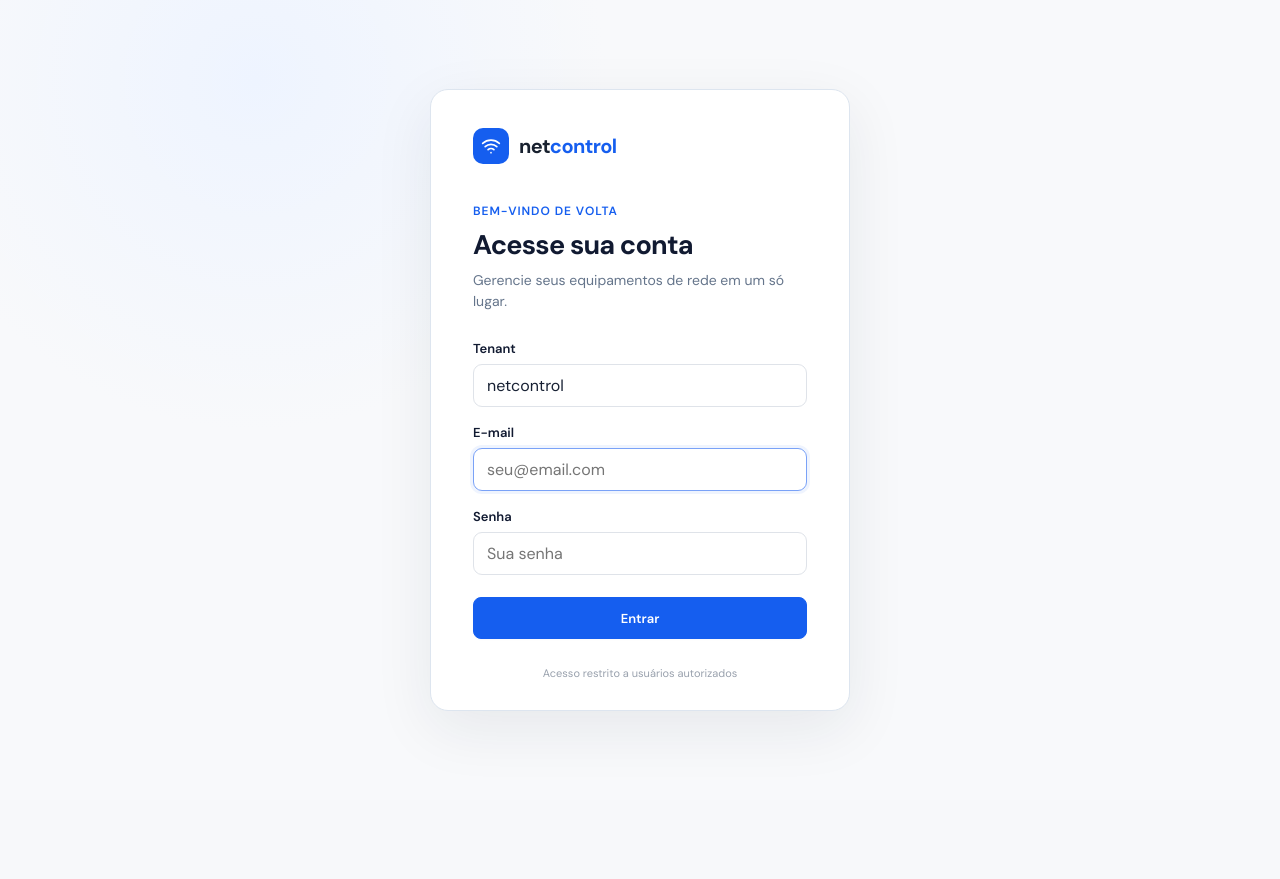
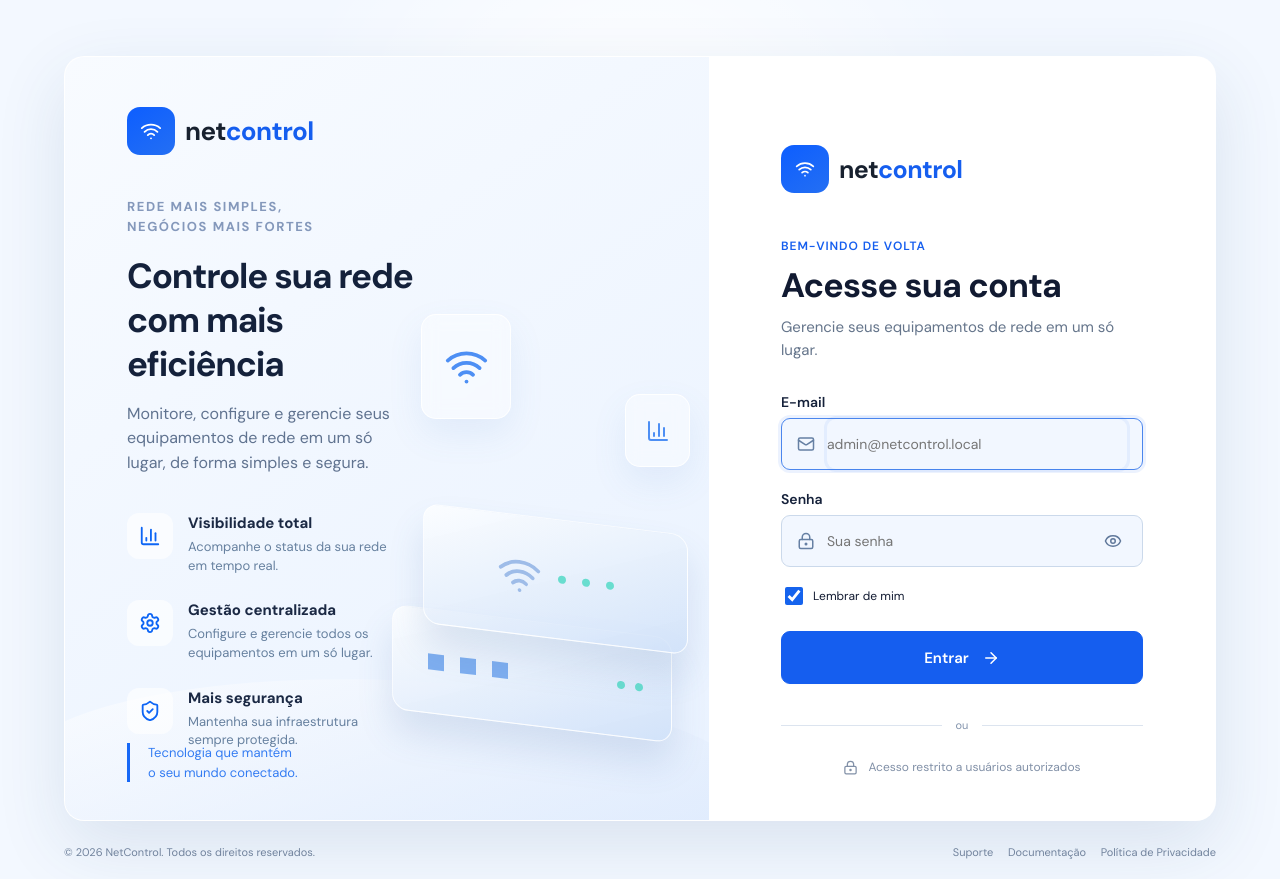
Before and after one commit to 9sfora/net-control, a React (Vite) app in the folder frontend/: page / in a window 1280 px wide. Before the commit the page ends 800 px from the top, so only its background shows below. Built offline with nearby package versions, Linux system fonts and the light colour scheme.

Commit message:
Tela do login

```diff
--- a/frontend/src/App.tsx
+++ b/frontend/src/App.tsx
@@ -1,8 +1,10 @@
 import { FormEvent, ReactNode, useCallback, useEffect, useState } from "react";
 import {
   Activity,
+  ArrowRight,
   ArrowLeft,
   Bell,
+  BarChart3,
   Boxes,
   ChevronRight,
   CircleArrowUp,
@@ -10,8 +12,12 @@ import {
   Command,
   Cpu,
   Download,
+  Eye,
+  EyeOff,
   Filter,
   LogOut,
+  LockKeyhole,
+  Mail,
   Menu,
   PackageOpen,
   Plus,
@@ -19,6 +25,8 @@ import {
   RotateCcw,
   Router,
   Search,
+  Settings,
+  ShieldCheck,
   Star,
   ShieldBan,
   Trash2,
@@ -246,9 +254,11 @@ function App() {
 }
 
 function Login({ onLogin }: { onLogin: (user: Principal) => void }) {
-  const [tenant, setTenant] = useState("netcontrol"),
-    [email, setEmail] = useState(""),
-    [password, setPassword] = useState("");
+  const tenant = import.meta.env.VITE_TENANT_SLUG || "netcontrol";
+  const [email, setEmail] = useState(""),
+    [password, setPassword] = useState(""),
+    [showPassword, setShowPassword] = useState(false),
+    [remember, setRemember] = useState(true);
   const [error, setError] = useState(""),
     [loading, setLoading] = useState(false);
   async function submit(event: FormEvent) {
@@ -271,64 +281,37 @@ function Login({ onLogin }: { onLogin: (user: Principal) => void }) {
   }
   return (
     <main className="login-page">
-      <section className="login-card">
-        <div className="login-brand">
-          <span className="brand-mark">
-            <Wifi size={20} />
-          </span>
-          <span>
-            net<span>control</span>
-          </span>
-        </div>
-        <div className="login-copy">
-          <p className="eyebrow">Bem-vindo de volta</p>
-          <h1>Acesse sua conta</h1>
-          <p>Gerencie seus equipamentos de rede em um só lugar.</p>
-        </div>
-        <form onSubmit={submit}>
-          <Field label="Tenant">
-            <input
-              value={tenant}
-              onChange={(e) => setTenant(e.target.value)}
-              placeholder="netcontrol"
-              autoComplete="organization"
-              required
-            />
-          </Field>
-          <Field label="E-mail">
-            <input
-              value={email}
-              onChange={(e) => setEmail(e.target.value)}
-              type="email"
-              placeholder="seu@email.com"
-              autoComplete="email"
-              required
-              autoFocus
-            />
-          </Field>
-          <Field label="Senha">
-            <input
-              value={password}
-              onChange={(e) => setPassword(e.target.value)}
-              type="password"
-              placeholder="Sua senha"
-              autoComplete="current-password"
-              required
-            />
-          </Field>
-          {error && <div className="form-error">{error}</div>}
-          <button className="button primary login-button" disabled={loading}>
-            {loading ? (
-              <>
-                <RefreshCw className="spin" size={16} /> Entrando...
-              </>
-            ) : (
-              "Entrar"
-            )}
-          </button>
-        </form>
-        <p className="login-foot">Acesso restrito a usuários autorizados</p>
+      <section className="login-shell">
+        <aside className="login-showcase">
+          <div className="login-brand showcase-brand"><span className="brand-mark"><Wifi size={22} /></span><span>net<span>control</span></span></div>
+          <div className="showcase-copy">
+            <p className="showcase-eyebrow">Rede mais simples,<br />negócios mais fortes</p>
+            <h1>Controle sua rede<br />com mais eficiência</h1>
+            <p>Monitore, configure e gerencie seus equipamentos de rede em um só lugar, de forma simples e segura.</p>
+          </div>
+          <div className="showcase-features">
+            <div><span><BarChart3 /></span><p><strong>Visibilidade total</strong>Acompanhe o status da sua rede em tempo real.</p></div>
+            <div><span><Settings /></span><p><strong>Gestão centralizada</strong>Configure e gerencie todos os equipamentos em um só lugar.</p></div>
+            <div><span><ShieldCheck /></span><p><strong>Mais segurança</strong>Mantenha sua infraestrutura sempre protegida.</p></div>
+          </div>
+          <div className="network-illustration"><div className="signal-card"><Wifi /></div><div className="bars-card"><BarChart3 /></div><div className="router-box"><Wifi /><i /><i /><i /></div><div className="router-box lower"><span /><span /><span /><i /><i /></div></div>
+          <p className="showcase-tagline">Tecnologia que mantém<br />o seu mundo conectado.</p>
+        </aside>
+        <section className="login-card">
+          <div className="login-brand"><span className="brand-mark"><Wifi size={20} /></span><span>net<span>control</span></span></div>
+          <div className="login-copy"><p className="eyebrow">Bem-vindo de volta</p><h1>Acesse sua conta</h1><p>Gerencie seus equipamentos de rede em um só lugar.</p></div>
+          <form onSubmit={submit}>
+            <Field label="E-mail"><div className="login-input"><Mail size={18} /><input value={email} onChange={(e) => setEmail(e.target.value)} type="email" placeholder="admin@netcontrol.local" autoComplete="email" required autoFocus /></div></Field>
+            <Field label="Senha"><div className="login-input"><LockKeyhole size={18} /><input value={password} onChange={(e) => setPassword(e.target.value)} type={showPassword ? "text" : "password"} placeholder="Sua senha" autoComplete="current-password" required /><button type="button" onClick={() => setShowPassword(value => !value)} aria-label={showPassword ? "Ocultar senha" : "Mostrar senha"}>{showPassword ? <EyeOff size={18} /> : <Eye size={18} />}</button></div></Field>
+            <div className="login-options"><label><input type="checkbox" checked={remember} onChange={event => setRemember(event.target.checked)} /> <span>Lembrar de mim</span></label></div>
+            {error && <div className="form-error">{error}</div>}
+            <button className="button primary login-button" disabled={loading}>{loading ? <><RefreshCw className="spin" size={16} /> Entrando...</> : <>Entrar <ArrowRight size={18} /></>}</button>
+          </form>
+          <div className="login-divider"><span>ou</span></div>
+          <p className="login-foot"><LockKeyhole size={15} /> Acesso restrito a usuários autorizados</p>
+        </section>
       </section>
+      <footer className="login-page-footer"><span>© {new Date().getFullYear()} NetControl. Todos os direitos reservados.</span><span>Suporte &nbsp;&nbsp;&nbsp; Documentação &nbsp;&nbsp;&nbsp; Política de Privacidade</span></footer>
     </main>
   );
 }
--- a/frontend/src/styles.css
+++ b/frontend/src/styles.css
@@ -142,3 +142,64 @@ body { background:radial-gradient(circle at 78% 0, #f3f8ff 0, transparent 34%),
   .wifi-band-card .info-item:nth-child(odd) { border-right:0; }
   .wifi-band-card .info-item:nth-last-child(2) { border-bottom:1px solid #e7edf4; }
 }
+
+/* Login */
+.login-page { min-height:100vh; padding:7vh 5vw 58px; display:flex; align-items:center; justify-content:center; position:relative; background:radial-gradient(circle at 50% 20%, #fff 0, transparent 38%), #f3f8ff; }
+.login-shell { width:min(1300px,100%); min-height:710px; display:grid; grid-template-columns:1.12fr .88fr; overflow:hidden; border:1px solid rgba(255,255,255,.9); border-radius:20px; background:#fff; box-shadow:0 24px 70px rgba(31,72,127,.12); }
+.login-showcase { position:relative; overflow:hidden; padding:50px 62px; color:#14213b; background:linear-gradient(145deg,#f8fbff,#e9f2ff); }
+.login-showcase::after { content:""; position:absolute; left:-8%; right:-8%; bottom:-70px; height:210px; border-radius:50% 50% 0 0; background:linear-gradient(160deg,rgba(255,255,255,.7),rgba(212,228,252,.68)); transform:rotate(2deg); }
+.showcase-brand { position:relative; z-index:2; font-size:26px; }
+.showcase-brand .brand-mark, .login-card .brand-mark { width:48px; height:48px; border-radius:13px; background:linear-gradient(145deg,#0d5eff,#246ff3); }
+.showcase-copy { position:relative; z-index:2; width:55%; margin-top:42px; }
+.showcase-eyebrow { margin:0 0 18px !important; color:#8498bb !important; font-size:13px !important; font-weight:700; line-height:1.55 !important; text-transform:uppercase; letter-spacing:.12em; }
+.showcase-copy h1 { margin:0 0 15px; font-size:35px; line-height:1.25; letter-spacing:-1.2px; }
+.showcase-copy > p:last-child { margin:0; color:#607390; font-size:16px; line-height:1.55; }
+.showcase-features { position:relative; z-index:2; width:53%; margin-top:37px; display:grid; gap:25px; }
+.showcase-features > div { display:flex; align-items:flex-start; gap:15px; }
+.showcase-features > div > span { flex:0 0 46px; height:46px; display:grid; place-items:center; color:#0d65f5; background:rgba(255,255,255,.65); border-radius:12px; }
+.showcase-features svg { width:22px; }
+.showcase-features p { margin:0; color:#66809f; font-size:13px; line-height:1.45; }
+.showcase-features strong { display:block; margin-bottom:3px; color:#1b2944; font-size:15px; }
+.network-illustration { position:absolute; z-index:1; width:300px; height:470px; right:13px; bottom:61px; }
+.signal-card, .bars-card { position:absolute; z-index:3; width:90px; height:105px; display:grid; place-items:center; color:#4d8ff4; border:1px solid rgba(255,255,255,.9); border-radius:15px; background:rgba(255,255,255,.38); box-shadow:0 15px 35px rgba(84,134,202,.1); backdrop-filter:blur(8px); }
+.signal-card { top:25px; left:25px; }.bars-card { top:105px; right:6px; width:65px; height:73px; }
+.signal-card svg { width:45px; height:45px; }.bars-card svg { width:30px; }
+.router-box { position:absolute; z-index:2; right:8px; top:230px; width:265px; height:120px; display:flex; align-items:center; justify-content:center; gap:16px; color:#9ebce8; border:1px solid rgba(255,255,255,.8); border-radius:16px; background:linear-gradient(160deg,rgba(255,255,255,.75),rgba(203,222,248,.76)); box-shadow:0 22px 35px rgba(64,108,167,.15); transform:skewY(7deg); }
+.router-box > svg { width:45px; height:45px; }.router-box i { width:8px; height:8px; border-radius:50%; background:#69ddcf; }
+.router-box.lower { z-index:1; top:332px; right:24px; width:280px; height:105px; justify-content:flex-start; padding-left:35px; }
+.router-box.lower span { width:16px; height:16px; background:#7eaeef; }.router-box.lower i { margin-left:auto; }.router-box.lower i:last-child { margin:0 28px 0 -6px; }
+.showcase-tagline { position:absolute; z-index:3; left:62px; bottom:38px; margin:0; padding-left:18px; color:#347cf2; border-left:3px solid #1768f6; font-size:13px; line-height:1.5; }
+.login-card { width:auto; padding:88px 72px 45px; display:flex; flex-direction:column; justify-content:center; border:0; border-radius:0; box-shadow:none; }
+.login-card > .login-brand { font-size:25px; }
+.login-card .login-copy { margin:44px 0 32px; }
+.login-card .login-copy h1 { margin:8px 0 8px; font-size:34px; }
+.login-card .login-copy p { font-size:15px; }
+.login-card .field { margin-bottom:20px; }
+.login-card .field > span { font-size:14px; color:#15213a; }
+.login-input { height:52px; padding:0 15px; display:flex; align-items:center; gap:12px; color:#6680a4; border:1px solid #cbd9eb; border-radius:9px; background:#f2f7ff; transition:.15s; }
+.login-input:focus-within { border-color:#4b86ed; box-shadow:0 0 0 3px rgba(21,94,239,.08); }
+.login-input input { flex:1; min-width:0; height:100%; padding:0; border:0; outline:0; background:transparent; color:#162039; font-size:14px; }
+.login-input button { width:28px; height:36px; padding:0; display:grid; place-items:center; color:#60789b; border:0; background:transparent; }
+.login-options { margin:-3px 0 23px; display:flex; font-size:12px; }
+.login-options label { display:flex; align-items:center; gap:7px; cursor:pointer; }
+.login-options input { width:18px; height:18px; accent-color:#1563ed; }
+.login-button { height:53px; margin:0; border-radius:9px; font-size:15px; }
+.login-button svg:last-child { margin-left:5px; }
+.login-divider { margin:34px 0 27px; display:flex; align-items:center; gap:14px; color:#8293ac; font-size:11px; }
+.login-divider::before, .login-divider::after { content:""; flex:1; height:1px; background:#dce4ef; }
+.login-foot { margin:0; display:flex; align-items:center; justify-content:center; gap:10px; color:#8190a7; font-size:12px; }
+.login-page-footer { position:absolute; left:5vw; right:5vw; bottom:20px; display:flex; justify-content:space-between; color:#71839d; font-size:11px; }
+@media (max-width:1050px) {
+  .login-shell { grid-template-columns:1fr; width:min(540px,100%); min-height:0; }
+  .login-showcase { display:none; }
+  .login-card { padding:58px 55px; }
+}
+@media (max-width:600px) {
+  .login-page { padding:18px 14px 65px; }
+  .login-shell { border-radius:15px; }
+  .login-card { padding:38px 24px 32px; }
+  .login-card .login-copy { margin:34px 0 28px; }
+  .login-card .login-copy h1 { font-size:28px; }
+  .login-page-footer { left:18px; right:18px; justify-content:center; text-align:center; }
+  .login-page-footer span:last-child { display:none; }
+}
```
